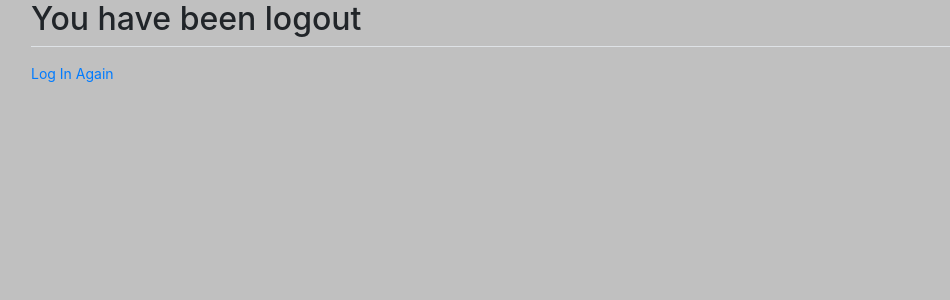
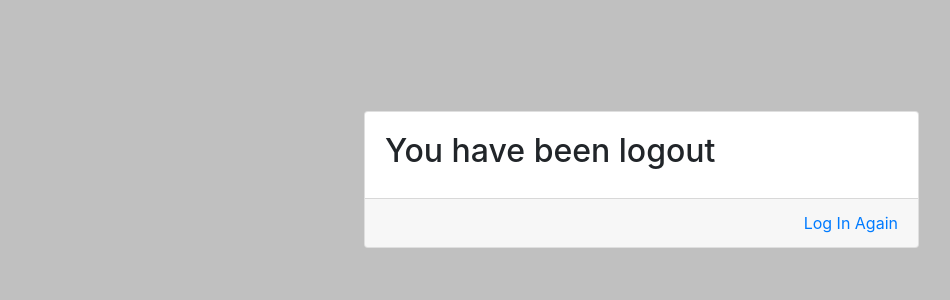
Before and after one commit to saloni19tyagi/StalkWithUs, a Django app: template login/templates/registration/logout.html in a window 1280 px wide. Shown: the part 62-362 px from the top of the page, without its empty margins (54-1004 px from the left). Run offline with Django 3.2, Linux system fonts and the light colour scheme; the template is opened without the code that fills it, so the values that code supplies are empty; some libraries are stand-ins or nearby versions.

Commit message:
logout template updated

```diff
--- a/login/templates/registration/login.html
+++ b/login/templates/registration/login.html
@@ -16,7 +16,7 @@
                             </div>
                             <div class="form-group">
                                 <label for="remember-me" class="text-info"><span>Remember me</span> <span><input id="remember-me" name="remember-me" type="checkbox"></span></label><br>
-                                <input type="submit" name="submit" class="btn btn-info btn-md" value="submit">
+                                <input type="submit" name="submit" class="btn btn-info btn-md float-right" value="submit">
                             </div>
                             <div id="register-link" class="text-right">
                                 <p class="text-center">Not have an account? <a href="/register">Register here</a> </p>
--- a/login/templates/registration/logout.html
+++ b/login/templates/registration/logout.html
@@ -1,9 +1,14 @@
 {% extends "base.html" %}
 {% block content %}
+<div class="card" style="width: 50%; margin-top: 10%; margin-left: 30%;">
+	<div class="card-body">
 		<h2>You have been logout</h2>
-		<div class = "border-top pt-3">
-			<small class = "text-muted">
-				<a href="{% url 'login'%}">Log In Again</a>
-			</small>
+	</div>
+	<div class="card-footer">
+		<div class="float-right">
+			<a href="{% url 'login'%}">Log In Again</a>
 		</div>
+	</div>
+</div>
+
 {% endblock content %}
```
